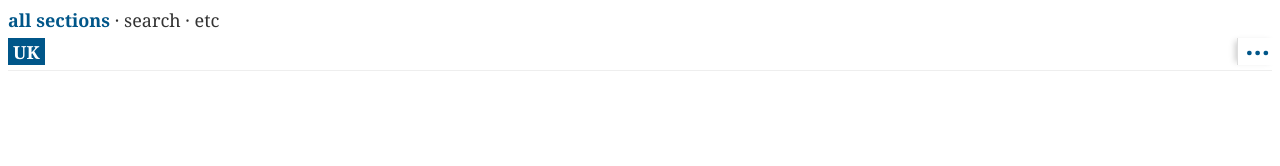
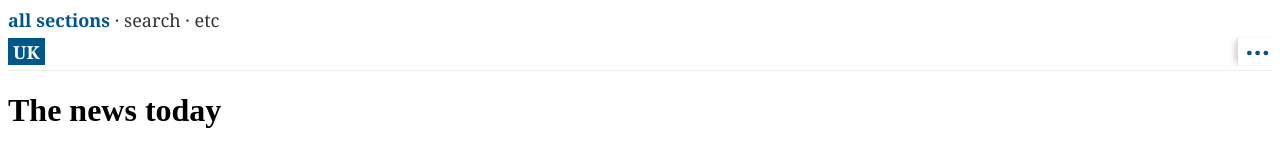
Before and after one commit to tudorraul/nav-hack, a plain HTML site: page index.html in a window 1280 px wide. Shown: the top 166 px of the page. Drawn offline with nearby package versions, Linux system fonts and the light colour scheme.

Commit message:
add heading

```diff
--- a/index.html
+++ b/index.html
@@ -103,7 +103,9 @@
     </div>
 </div>
 
-<div style="height:2000px"></div>
+<div style="height:2000px">
+    <h1>The news today</h1>
+</div>
 
 <script>
     var model = {},
```
